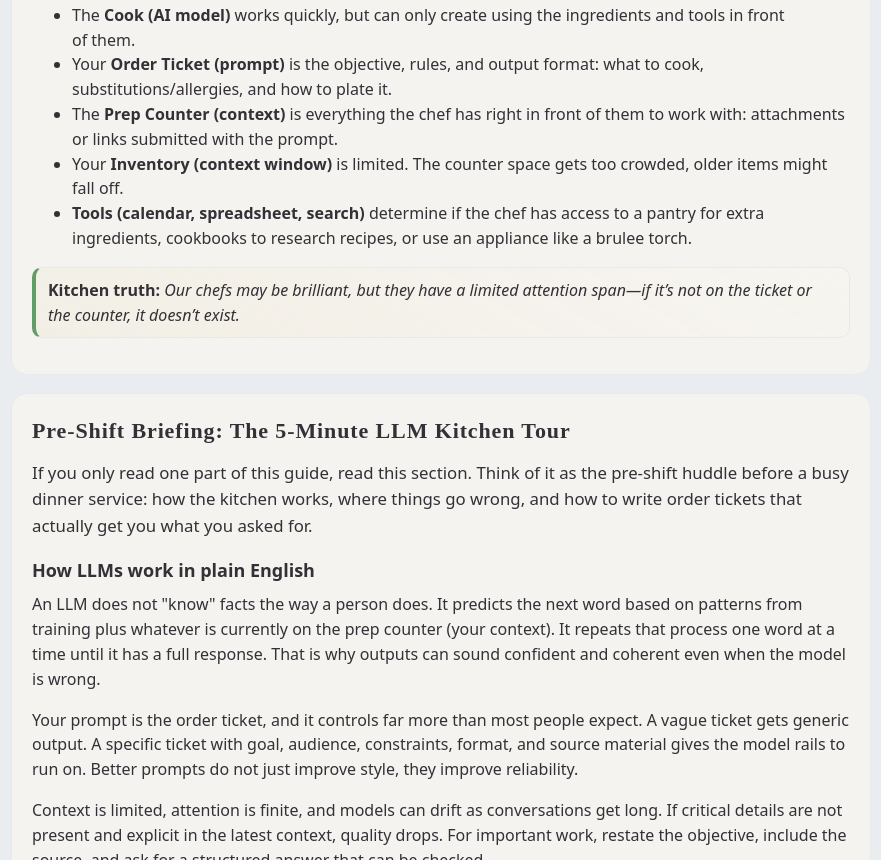
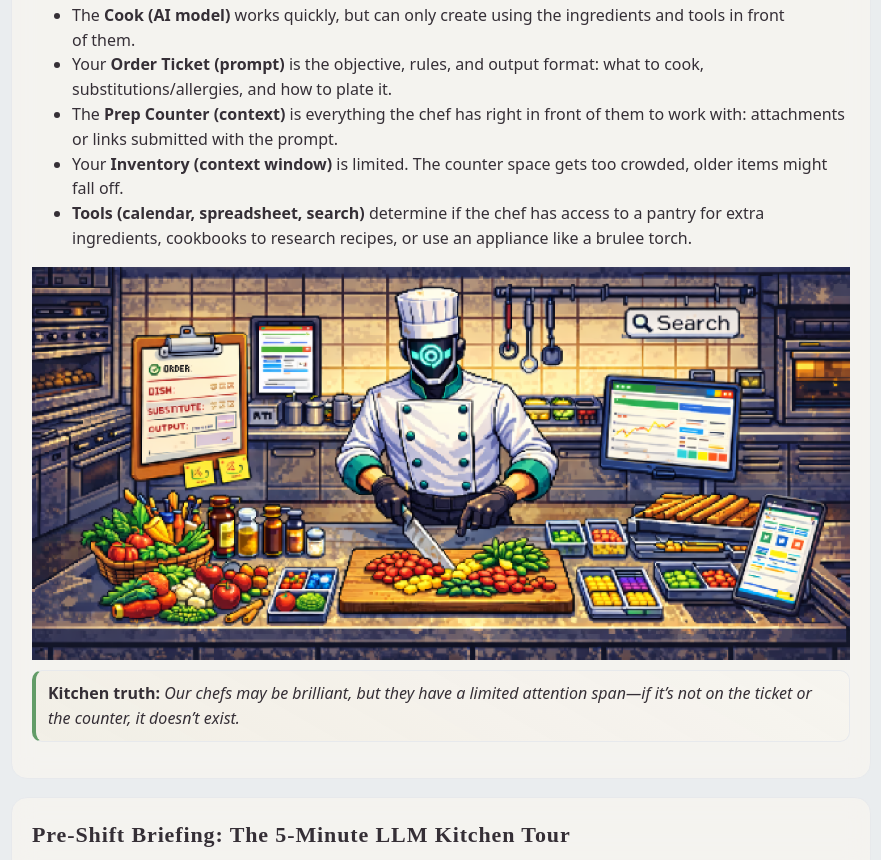
Before and after one commit to cydrysdale/now-in-production, a plain HTML site: page guides/how-llms-work.html in a window 1280 px wide. Shown: the part 557-1417 px from the top of the page, without its empty margins (339-1220 px from the left). Drawn offline with Linux system fonts and the light colour scheme; a web font is replaced by a local one.

Commit message:
Update how-llms-work.html

```diff
--- a/guides/how-llms-work.html
+++ b/guides/how-llms-work.html
@@ -383,6 +383,9 @@
               <li>Your <strong>Inventory (context window)</strong> is limited. The counter space gets too crowded, older items might fall off.</li>
               <li><strong>Tools (calendar, spreadsheet, search)</strong> determine if the chef has access to a pantry for extra ingredients, cookbooks to research recipes, or use an appliance like a brulee torch.</li>
             </ul>
+            <div class="image-container">
+              <img src="../images/how-llms-work-banner.png" width="100%" height="auto" alt="Image of 'the dress'">
+            </div>
 
             <div class="truth"><strong>Kitchen truth:</strong> Our chefs may be brilliant, but they have a limited attention span—if it’s not on the ticket or the counter, it doesn’t exist.</div>
         </div>
```
